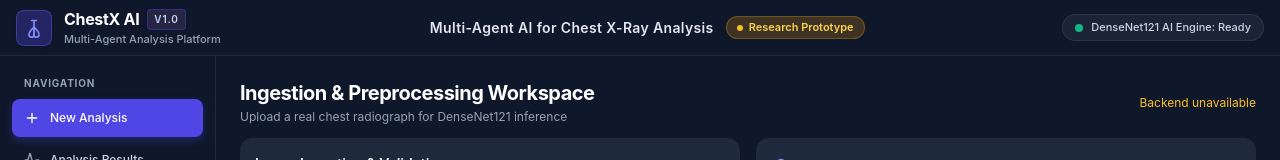
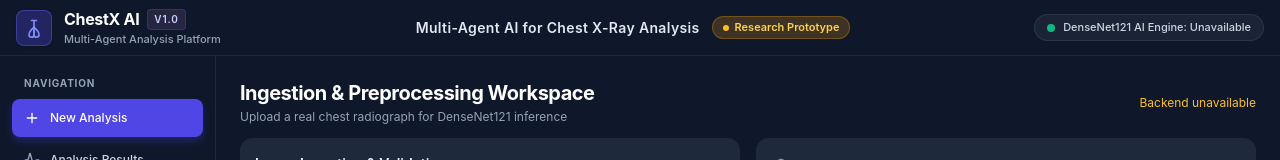
Before and after one commit to Souptik-Hazra/Chest-XRay, a React (Vite) app: page / in a window 1280 px wide. Shown: the top 160 px of the page. Built offline with nearby package versions, Linux system fonts and the light colour scheme; no server answers.

Commit message:
fix: show unavailable engine status accurately

```diff
--- a/src/components/layout/TopHeader.jsx
+++ b/src/components/layout/TopHeader.jsx
@@ -24,7 +24,7 @@ export default function TopHeader({ isBackendConnected = false }) {
       </div>
       <div className="top-header__status">
         <span className="top-header__status-dot" />
-        <span>{isBackendConnected ? 'DenseNet121 AI Engine: Connected' : 'DenseNet121 AI Engine: Ready'}</span>
+        <span>{isBackendConnected ? 'DenseNet121 AI Engine: Connected' : 'DenseNet121 AI Engine: Unavailable'}</span>
       </div>
     </header>
   );
```
